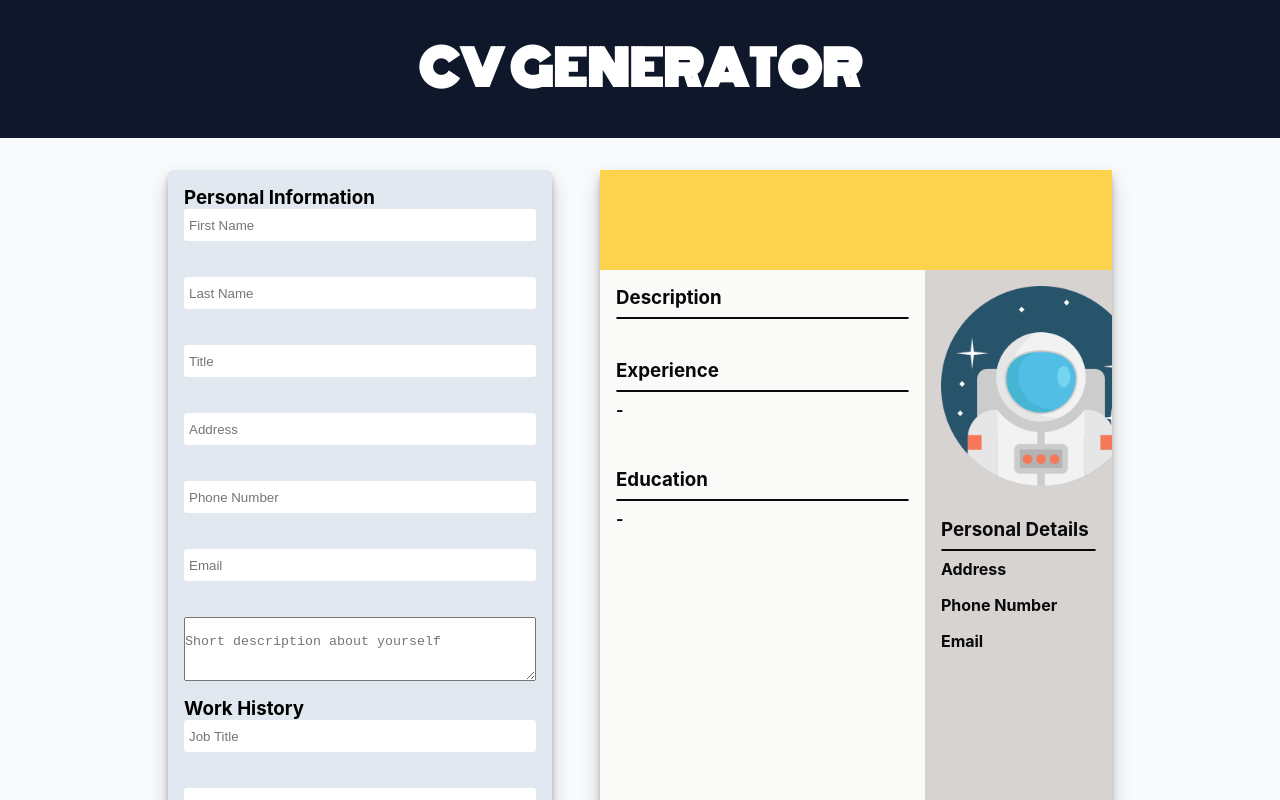
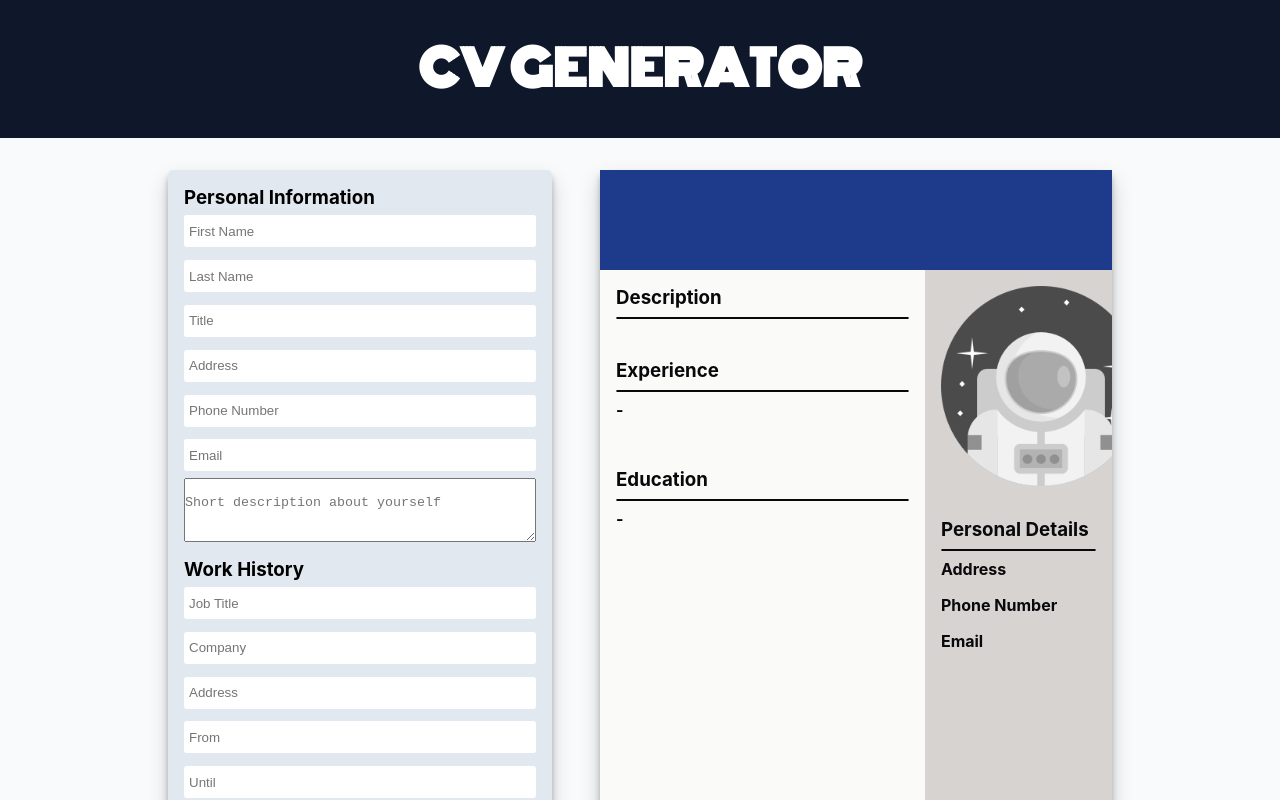
Before and after one commit to norristown/cv-app, a React (Create React App) app: page / in a window 1280 px wide. Shown: the top 800 px of the page. Built offline with nearby package versions, Linux system fonts and the light colour scheme.

Commit message:
css and removed line breaks

```diff
--- a/src/components/Input.js
+++ b/src/components/Input.js
@@ -9,7 +9,6 @@ export function Input({ name, placeholder, onChange, value, id }) {
         value={value}
         id={id}
       />
-      <br />
     </>
   );
 }
--- a/src/index.css
+++ b/src/index.css
@@ -30,7 +30,7 @@ input {
   border-radius: 3px;
   height: 2rem;
   padding: 5px;
-  margin-bottom: 1rem;
+  margin: 0.4rem 0;
 }
 
 .main-header {
@@ -94,11 +94,12 @@ a {
   height: 200px;
   margin-bottom: 2rem;
   text-align: center;
+  filter: grayscale(100%);
 }
 
 .header-container {
-  background-color: #fcd34d;
-  color: #09090b;
+  background-color: #1e3a8a;
+  color: #eff6ff;
   height: 100px;
   display: flex;
   flex-direction: column;
```
